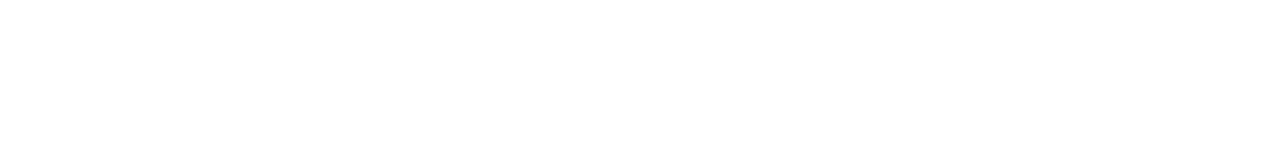
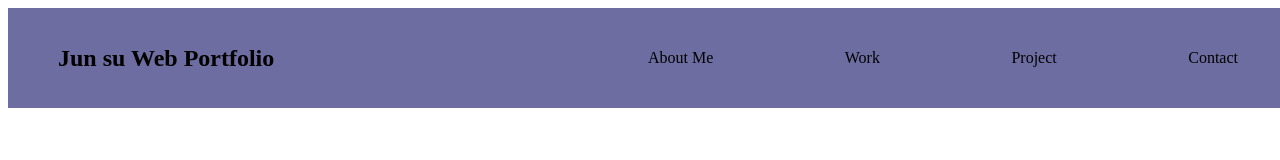
Before and after one commit to junsu1794/2025_Portfolio, a plain HTML site: page index.html in a window 1280 px wide. Drawn offline with Linux system fonts and the light colour scheme.

Commit message:
header 제작중

```diff
--- /dev/null
+++ b/css/style.css
@@ -0,0 +1,28 @@
+header{
+    width: 100%;
+    height: 100px;
+    position: fixed;
+    background-color: brown;
+}
+
+.header_wrap{
+    padding: 0 50px;
+    margin: 0 auto;
+    height: 100%;
+    background-color: rgb(109, 109, 162);
+}
+nav{
+    height: 100%;
+    display: flex;
+    justify-content: space-between;
+    align-items: center;
+}
+
+.nav_ul{
+    width: 50%;
+    height: 100%;
+    display: flex;
+    justify-content: space-between;
+    align-items: center;
+    list-style: none;
+}
--- a/index.html
+++ b/index.html
@@ -3,11 +3,31 @@
   <head>
     <meta charset="UTF-8" />
     <meta name="viewport" content="width=device-width, initial-scale=1.0" />
-    <title>Document</title>
+    <title>김준수 | 웹 포트폴리오</title>
+    <link rel="stylesheet" href="css/reset.css">
+    <link rel="stylesheet" href="css/common.css">
+    <link rel="stylesheet" href="css/style.css">
   </head>
   <body>
-    <header></header>
-    <main></main>
-    <footer></footer>
+    <div class="wrap">
+      <header>
+        <div class="header_wrap">
+          <nav class="flex">
+            <div class="header_icon">
+              <h1>Jun su Web Portfolio</h1>
+            </div>
+            <ul class="nav_ul">
+              <li>About Me</li>
+              <li>Work</li>
+              <li>Project</li>
+              <li>Contact</li>
+            </ul>
+            </div>
+          </nav>
+        </div>
+      </header>
+      <main></main>
+      <footer></footer>
+    </div>
   </body>
 </html>
```
Also changed, not shown: css/common.css (added), css/reset.css (added).
